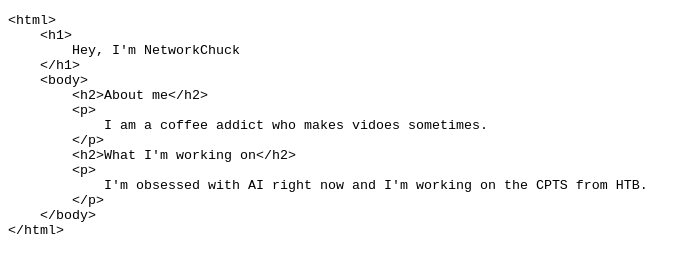
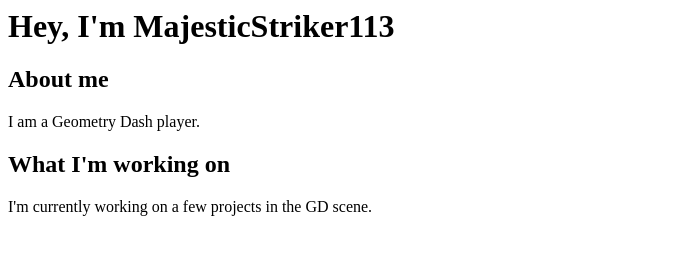
Before and after one commit to MajesticStriker113/My-Website, a plain HTML site: page index.html in a window 1280 px wide. Shown: the whole page, without its empty margins (0-695 px from the left). Drawn offline with Linux system fonts and the light colour scheme.

Commit message:
Update index.html

```diff
--- a/index.html
+++ b/index.html
@@ -1,32 +1,16 @@
-<!DOCTYPE html>
+
 <html>
-<head>
-	<meta http-equiv="content-type" content="text/html; charset=utf-8"/>
-	<title></title>
-	<meta name="generator" content="LibreOffice 7.4.7.2 (Linux)"/>
-	<meta name="created" content="00:00:00"/>
-	<meta name="changed" content="00:00:00"/>
-	<style type="text/css">
-		@page { size: 8.27in 11.69in; margin: 0.79in }
-		p { line-height: 115%; margin-bottom: 0.1in; background: transparent }
-		pre { font-family: "Liberation Mono", monospace; font-size: 10pt; background: transparent }
-	</style>
-</head>
-<body lang="en-US" link="#000080" vlink="#800000" dir="ltr"><pre>
-&lt;html&gt;
-    &lt;h1&gt;
-        Hey, I'm NetworkChuck
-    &lt;/h1&gt;
-    &lt;body&gt;
-        &lt;h2&gt;About me&lt;/h2&gt;
-        &lt;p&gt;
-            I am a coffee addict who makes vidoes sometimes.
-        &lt;/p&gt;
-        &lt;h2&gt;What I'm working on&lt;/h2&gt;
-        &lt;p&gt;
-            I'm obsessed with AI right now and I'm working on the CPTS from HTB.
-        &lt;/p&gt;
-    &lt;/body&gt;
-&lt;/html&gt;</pre>
-</body>
+    <h1>
+        Hey, I'm MajesticStriker113
+    </h1>
+    <body>
+        <h2>About me</h2>
+        <p>
+            I am a Geometry Dash player.
+        </p>
+        <h2>What I'm working on</h2>
+        <p>
+            I'm currently working on a few projects in the GD scene.
+	</p>
+    </body>
 </html>
```
